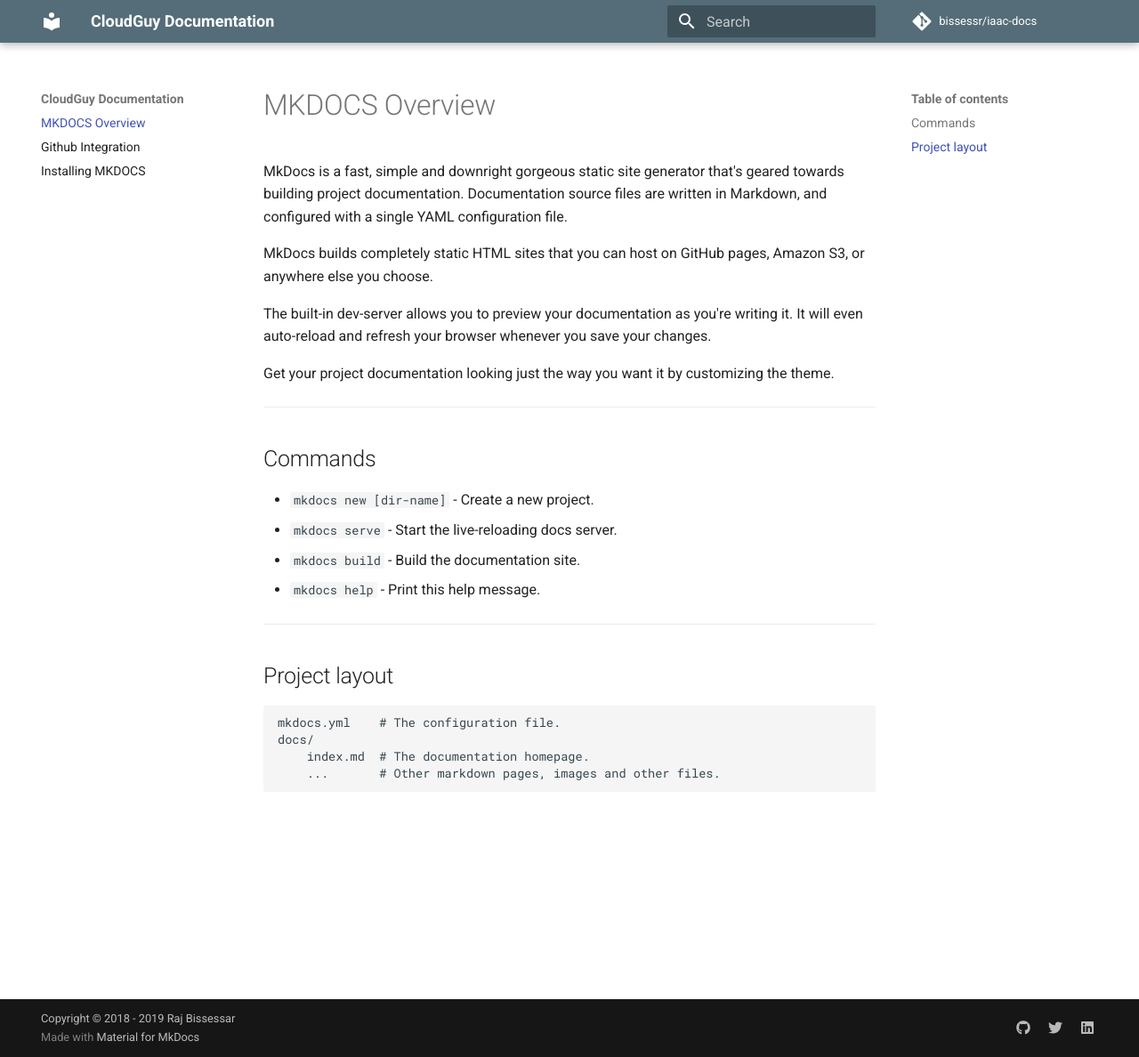
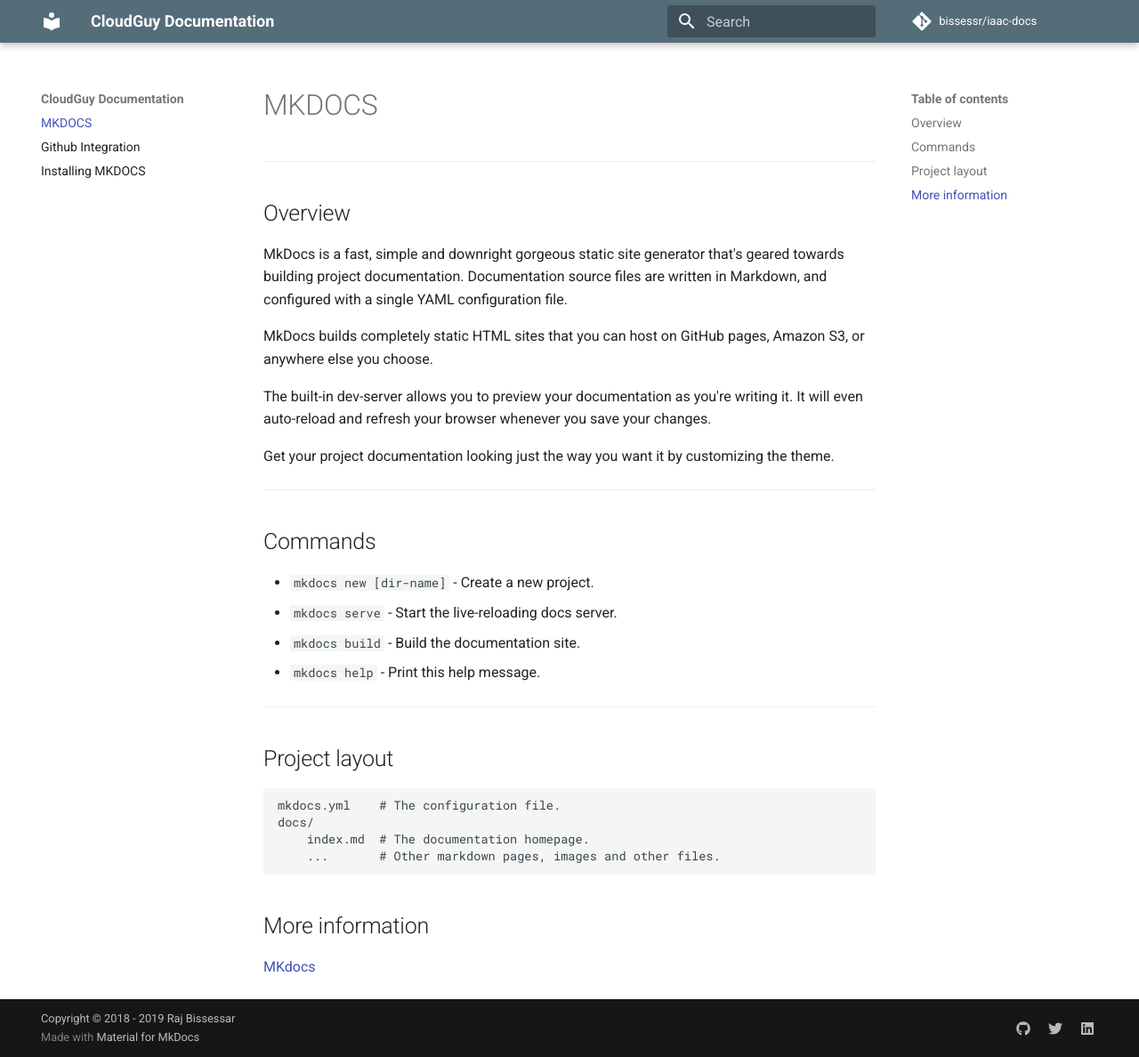
Before and after one commit to bissessr/iaac-docs, an MkDocs documentation site: the page built from docs/index.md, in a window 1280 px wide and 1188 px high. Shown: the whole window at 89% size. Built offline with MkDocs 1.6.1 and Material for MkDocs 9.7.7, drawn with Linux system fonts in a browser that asks for light colours; comment, search, counter and statistics services are not loaded.

Commit message:
latest updates

```diff
--- a/docs/index.md
+++ b/docs/index.md
@@ -1,4 +1,6 @@
-# MKDOCS Overview
+# MKDOCS
+---
+## Overview
 MkDocs is a fast, simple and downright gorgeous static site generator that's geared towards building project documentation. Documentation source files are written in Markdown, and configured with a single YAML configuration file.
 
 MkDocs builds completely static HTML sites that you can host on GitHub pages, Amazon S3, or anywhere else you choose.
@@ -21,3 +23,6 @@ Get your project documentation looking just the way you want it by customizing t
     docs/
         index.md  # The documentation homepage.
         ...       # Other markdown pages, images and other files.
+
+## More information
+[MKdocs](http://mkdocs.org)
```
Also changed, not shown: site/404.html, site/GIT/index.html, site/index.html, site/install/index.html, site/search/search_index.json, 1 other file.
